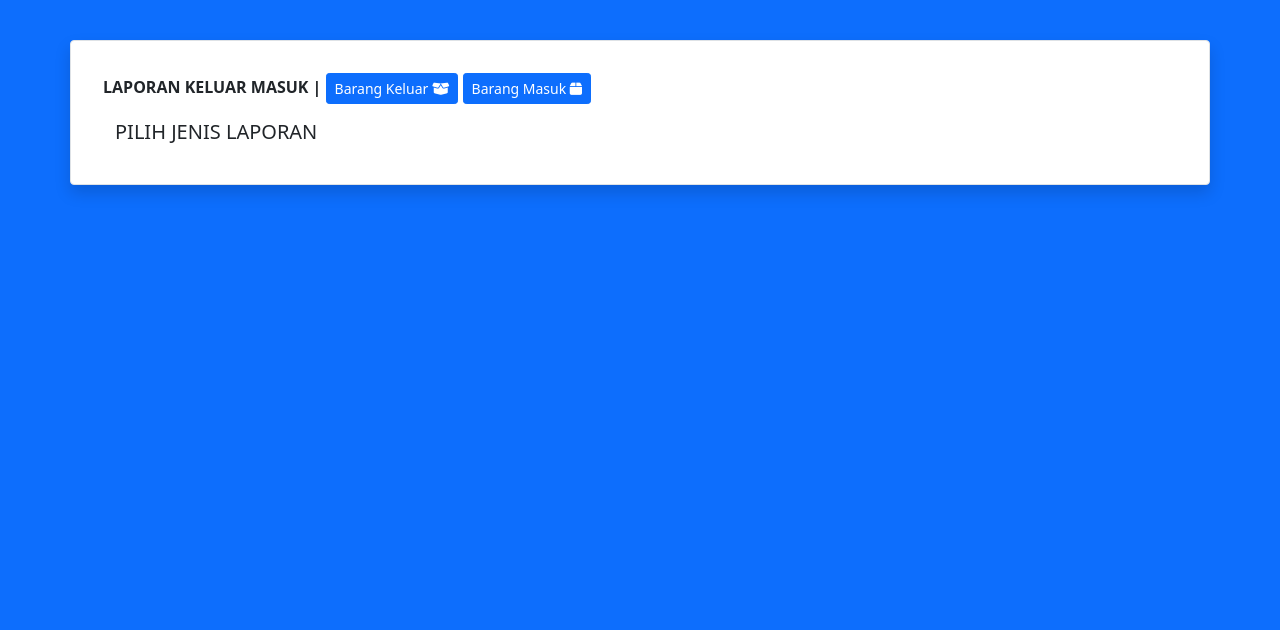
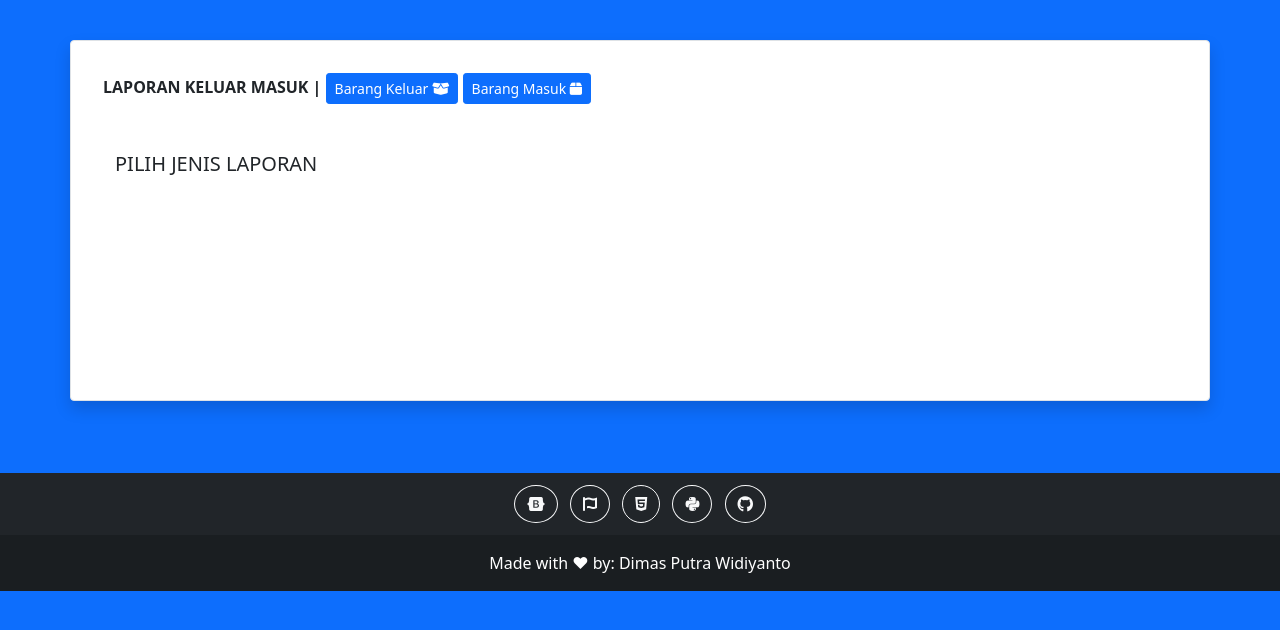
Before and after one commit to ProM113K/Tugas-Akhir_SI-Keluar-Masuk-Barang_Flask, a Flask app: page /BRICASH-APP/Report in a window 1280 px wide. Shown: the part 56-686 px from the top of the page. Run offline with Flask 2, Linux system fonts and the light colour scheme.

Commit message:
Latest update

```diff
--- a/app.py
+++ b/app.py
@@ -114,7 +114,7 @@ def data_center_sparepart(page):
     # Show data sparepart
     cursor_show = conn.cursor()
     cursor_show.execute(
-        "SELECT * FROM sparepart ORDER BY date_createAt DESC LIMIT %s OFFSET %s", (limit, offset))
+        "SELECT * FROM sparepart ORDER BY sparepart_name ASC LIMIT %s OFFSET %s", (limit, offset))
     sparepart_data = cursor_show.fetchall()
 
     if not session.get('username'):
@@ -563,4 +563,4 @@ def download_report(_btn):
 
 
 if __name__ == '__main__':
-    app.run(host="localhost", port=3200, debug=True)
+    app.run(host="localhost", port=3200, debug=False)
--- a/templates/barang_masuk.html
+++ b/templates/barang_masuk.html
@@ -281,4 +281,5 @@ Barang Masuk
             </ul>
         </nav>
     </div>
-    {% endblock %}
+</div>
+{% endblock %}
--- a/templates/base.html
+++ b/templates/base.html
@@ -48,7 +48,8 @@
                             <ul class="dropdown-menu" aria-labelledby="offcanvasNavbarDropdown">
                                 <li><a class="dropdown-item" href="{{ url_for('data_center_sparepart') }}">Data
                                         Sparepart</a></li>
-                            <li><a class="dropdown-item" href="{{ url_for('data_center_vendor') }}">Data Vendor</a></li>
+                                <li><a class="dropdown-item" href="{{ url_for('data_center_vendor') }}">Data Vendor</a>
+                                </li>
                             </ul>
                         <li class="nav-item dropdown">
                             <a class="nav-link dropdown-toggle" href="#" id="offcanvasNavbarDropdown" role="button"
@@ -56,14 +57,17 @@
                                 Menu
                             </a>
                             <ul class="dropdown-menu" aria-labelledby="offcanvasNavbarDropdown">
-                            <li><a class="dropdown-item" href="{{ url_for('barang_masuk_page') }}">Barang Masuk</a></li>
-                            <li><a class="dropdown-item" href="{{ url_for('barang_keluar_page') }}">Barang Keluar</a>
+                                <li><a class="dropdown-item" href="{{ url_for('barang_masuk_page') }}">Barang Masuk</a>
+                                </li>
+                                <li><a class="dropdown-item" href="{{ url_for('barang_keluar_page') }}">Barang
+                                        Keluar</a>
                                 </li>
                                 <li><a class="dropdown-item" href="{{ url_for('report_page') }}">Laporan</a></li>
                                 <li>
                                     <hr class="dropdown-divider">
                                 </li>
-                            <li><a class="dropdown-item text-danger" href="{{ url_for('logout') }}">Sign Out</a></li>
+                                <li><a class="dropdown-item text-danger" href="{{ url_for('logout') }}">Sign Out</a>
+                                </li>
                             </ul>
                         </li>
                         {% else %}
@@ -73,14 +77,17 @@
                                 Menu
                             </a>
                             <ul class="dropdown-menu" aria-labelledby="offcanvasNavbarDropdown">
-                            <li><a class="dropdown-item" href="{{ url_for('barang_masuk_page') }}">Barang Masuk</a></li>
-                            <li><a class="dropdown-item" href="{{ url_for('barang_keluar_page') }}">Barang Keluar</a>
+                                <li><a class="dropdown-item" href="{{ url_for('barang_masuk_page') }}">Barang Masuk</a>
+                                </li>
+                                <li><a class="dropdown-item" href="{{ url_for('barang_keluar_page') }}">Barang
+                                        Keluar</a>
                                 </li>
                                 <li><a class="dropdown-item" href="{{ url_for('report_page') }}">Laporan</a></li>
                                 <li>
                                     <hr class="dropdown-divider">
                                 </li>
-                            <li><a class="dropdown-item text-danger" href="{{ url_for('logout') }}">Sign Out</a></li>
+                                <li><a class="dropdown-item text-danger" href="{{ url_for('logout') }}">Sign Out</a>
+                                </li>
                             </ul>
                         </li>
                         {% endif %}
@@ -109,6 +116,37 @@
 
     {% endblock %}
     <!--Area Content-->
+
+    <footer class="bg-dark text-center text-white">
+        <!-- Grid container -->
+        <div class="container p-2 pb-0">
+            <!-- Section: Social media -->
+            <section class="mb-2">
+                <a class="btn btn-outline-light btn-floating m-1 rounded-circle"
+                    href="https://getbootstrap.com/docs/5.1/getting-started/introduction/" role="button"><i
+                        class="fa-brands fa-bootstrap"></i></a>
+
+                <a class="btn btn-outline-light btn-floating m-1 rounded-circle" href="https://fontawesome.com/"
+                    role="button"><i class="fa-brands fa-font-awesome"></i></a>
+
+                <a class="btn btn-outline-light btn-floating m-1 rounded-circle" href="https://www.w3schools.com/html/"
+                    role="button"><i class="fa-brands fa-html5"></i></a>
+
+                <a class="btn btn-outline-light btn-floating m-1 rounded-circle" href="https://www.python.org/"
+                    role="button"><i class="fa-brands fa-python"></i></a>
+
+                <a class="btn btn-outline-light btn-floating m-1 rounded-circle" href="https://github.com/ProM113K"
+                    role="button"><i class="fa-brands fa-github"></i></a>
+            </section>
+        </div>
+        <!-- Grid container -->
+
+        <!-- Copyright -->
+        <div class="text-center p-3" style="background-color: rgba(0, 0, 0, 0.2);">
+            Made with &hearts; by: Dimas Putra Widiyanto
+        </div>
+        <!-- Copyright -->
+    </footer>
     <script src="https://cdn.jsdelivr.net/npm/bootstrap@5.1.3/dist/js/bootstrap.bundle.min.js"
         integrity="sha384-ka7Sk0Gln4gmtz2MlQnikT1wXgYsOg+OMhuP+IlRH9sENBO0LRn5q+8nbTov4+1p" crossorigin="anonymous">
     </script>
--- a/templates/dashboard.html
+++ b/templates/dashboard.html
@@ -9,7 +9,7 @@ Dashboard
 {% endblock %}
 
 {% block content %}
-<div class="container mt-5 shadow p-3 mb-5 bg-body rounded">
+<div class="container mt-4 shadow p-3 mb-5 bg-body rounded">
     <h1 class="text-center mt-2 mb-5">Info Bulan Ini</h1>
 
     <div class="container mb-3 px-4">
@@ -117,4 +117,5 @@ Dashboard
             </div>
         </div>
     </div>
-    {% endblock %}
+</div>
+{% endblock %}
--- a/templates/laporan.html
+++ b/templates/laporan.html
@@ -95,11 +95,12 @@ Laporan
                     {% endif %}
                 </table>
                 {% else %}
-                <div class="container mt-3">
+                <div class="container mt-5" style="height: 27vh;">
                     <h5>PILIH JENIS LAPORAN</h5>
                 </div>
                 {% endif %}
             </div>
         </div>
     </div>
-    {% endblock %}
+</div>
+{% endblock %}
```
Also changed, not shown: templates/barang_keluar.html (+25 -1 lines), 3 other files. Lines whose indentation alone changed are shown as unchanged.
